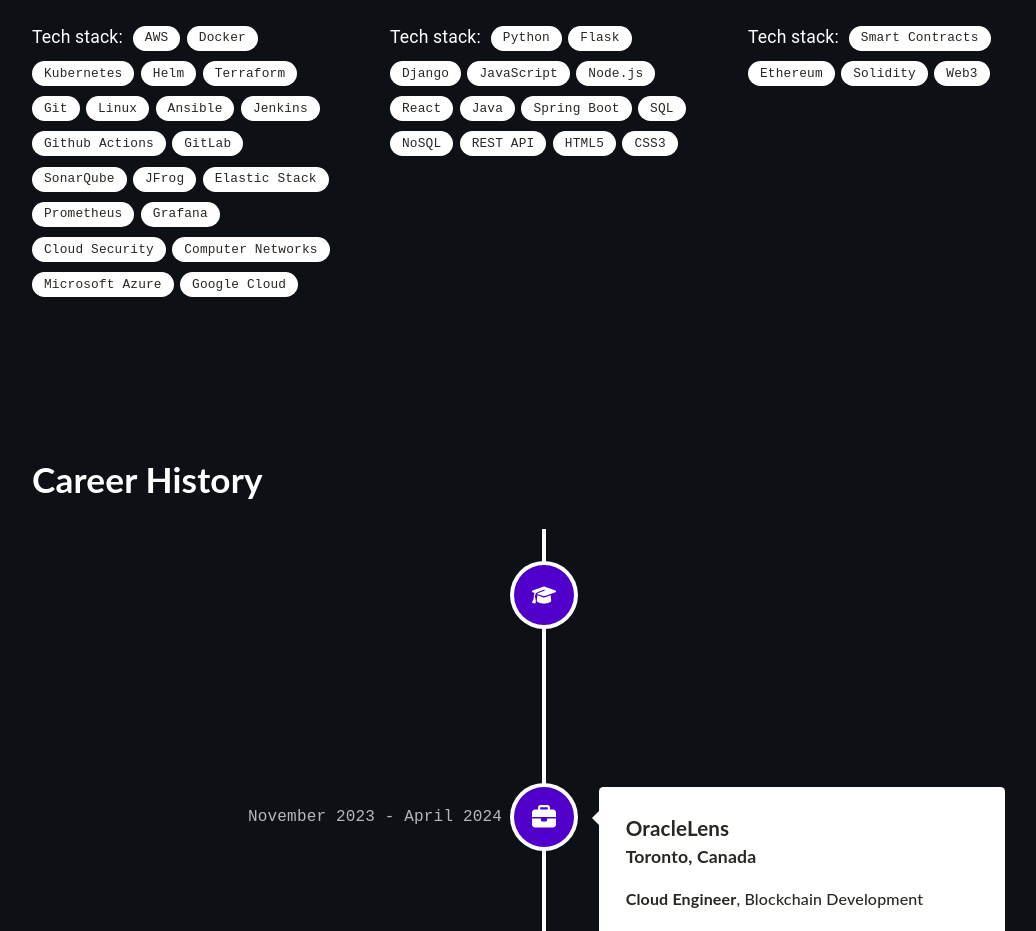
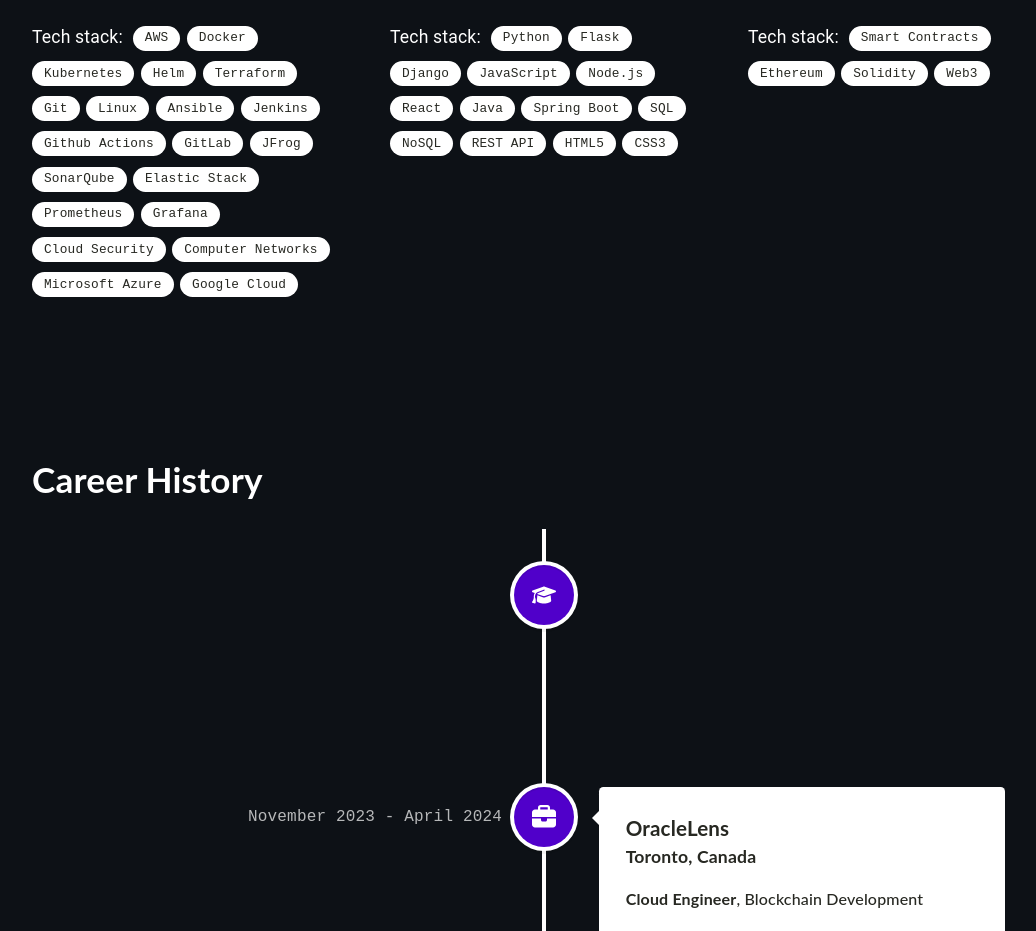
Before and after one commit to alfredjose17/portfolio, a React (Create React App) app: page / in a window 1280 px wide. Shown: the part 1300-2231 px from the top of the page, without its empty margins (96-1132 px from the left). Built offline with nearby package versions, Linux system fonts and the light colour scheme.

Commit message:
testing different order

```diff
--- a/src/components/Expertise.tsx
+++ b/src/components/Expertise.tsx
@@ -17,8 +17,8 @@
     "Jenkins",
     "Github Actions",
     "GitLab",
+    "JFrog",
     "SonarQube",
-    "JFrog",
     "Elastic Stack",
     "Prometheus",
     "Grafana",
```
